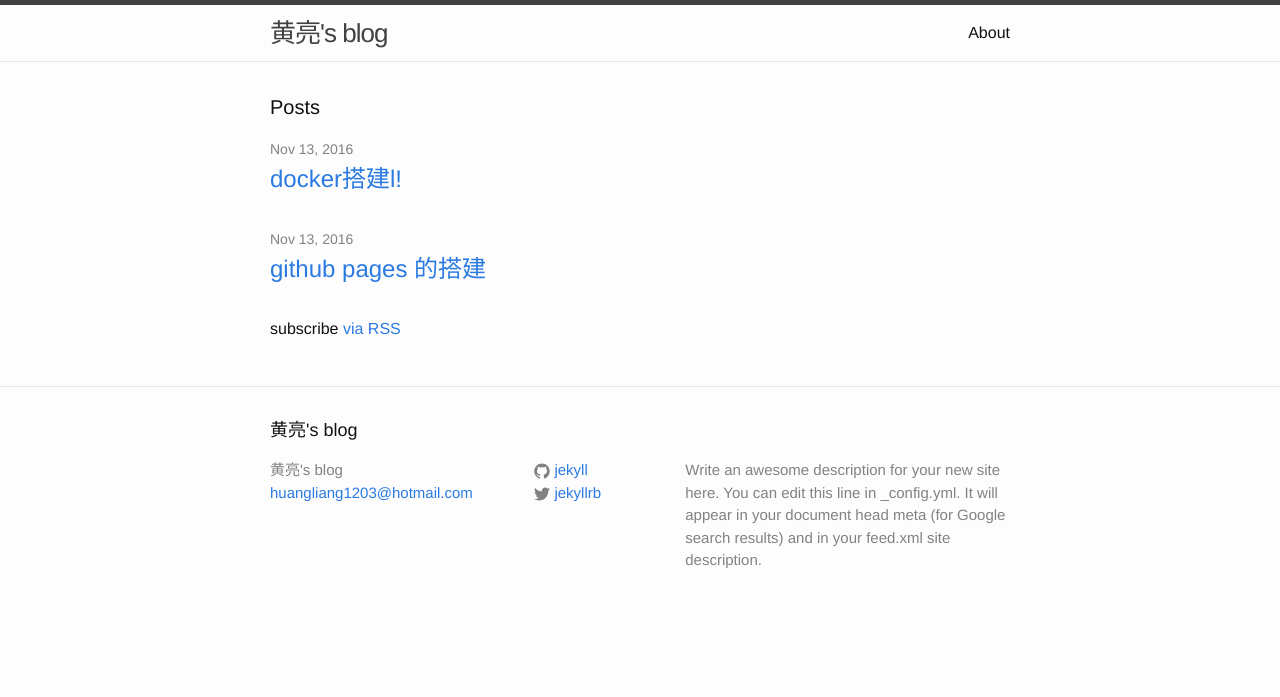
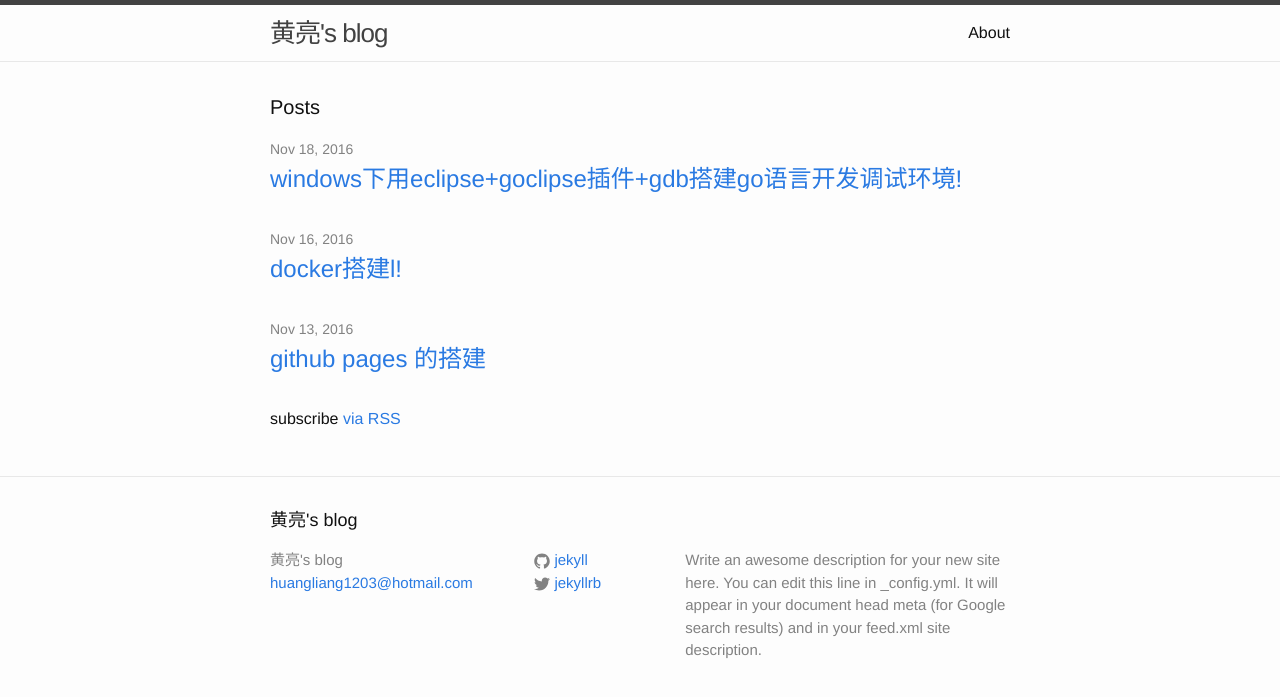
Before and after one commit to hl50381973/hl50381973.github.io, a Jekyll site: the page built from index.html, in a window 1280 px wide. Shown: the top 697 px of the page. Built offline with Jekyll 4.4.1, drawn with Linux system fonts in a browser that asks for light colours; part of the change alters nothing that is shown.

Commit message:
golang env in eclipse

```diff
--- a/_posts/2016-11-16-how-to-build-docker.markdown
+++ b/_posts/2016-11-16-how-to-build-docker.markdown
@@ -1,7 +1,7 @@
 ---
 layout: post
 title:  "docker搭建l!"
-date:   2016-11-13 16:03:59
+date:   2016-11-16 16:03:59
 categories: docker
 ---
 
--- /dev/null
+++ b/_posts/2016-11-19-how-to-build-eclipse-go-in-windows.markdown
@@ -0,0 +1,28 @@
+---
+layout: post
+title:  "windows下用eclipse+goclipse插件+gdb搭建go语言开发调试环境!"
+date:   2016-11-18 10:03:59
+categories: go
+---
+
+## 安装goclipse
+点击help-->eclipse marketplace->搜索goclipse-->安装
+
+## 配置go解释器
+preference -> 点击go -> 在directory下配置 go解释器的路径
+
+## 下载GoCode源码
+下载GoCode源码，从 https://github.com/nsf/gocode,下载源码后，在命令行进入文件夹目录执行`go build`编译生成`gocode.exe`
+
+## 配置gocode
+eclipse配置gocode，
+preference -> 点击go -> tools --> gocode: executable:
+选择生产的gocode.exe文件,apply接受并单击OK保持，敲入代码出现提示：
+
+## 下载GDB
+可以下载mingw 或者下载ruby的DevKit，就会有C:\DevKit\mingw\bin\gdb.exe
+下载地址：http://rubyinstaller.org/downloads/
+点击DevKit-mingw64-64-4.7.2-20130224-1432-sfx.exe
+
+## 配置GDB
+eclipse preferences--> 搜索debug --> 在c/c++ 的debug下的GDB里GDB debugger 中配置刚刚的gdb的路径
```
